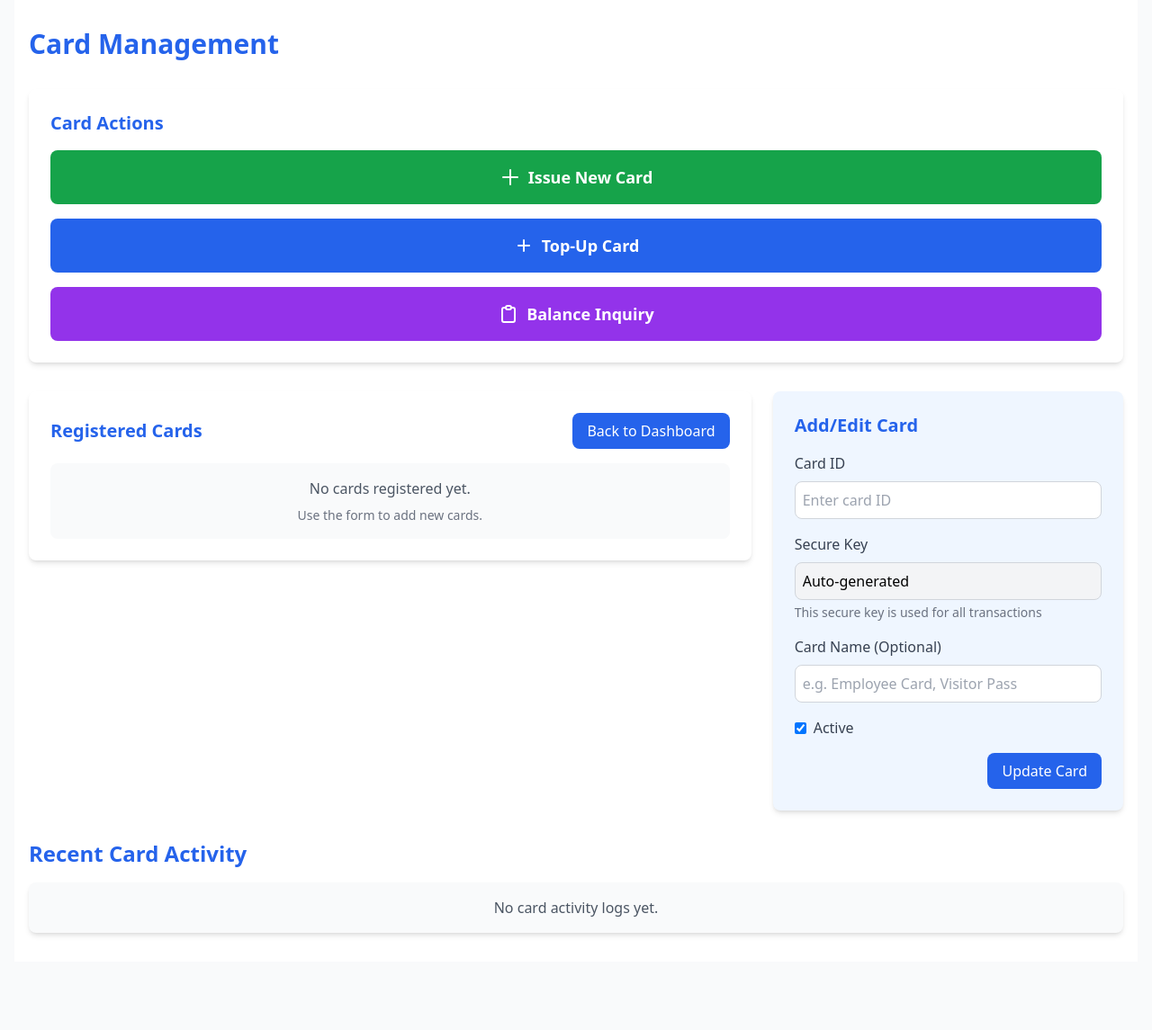
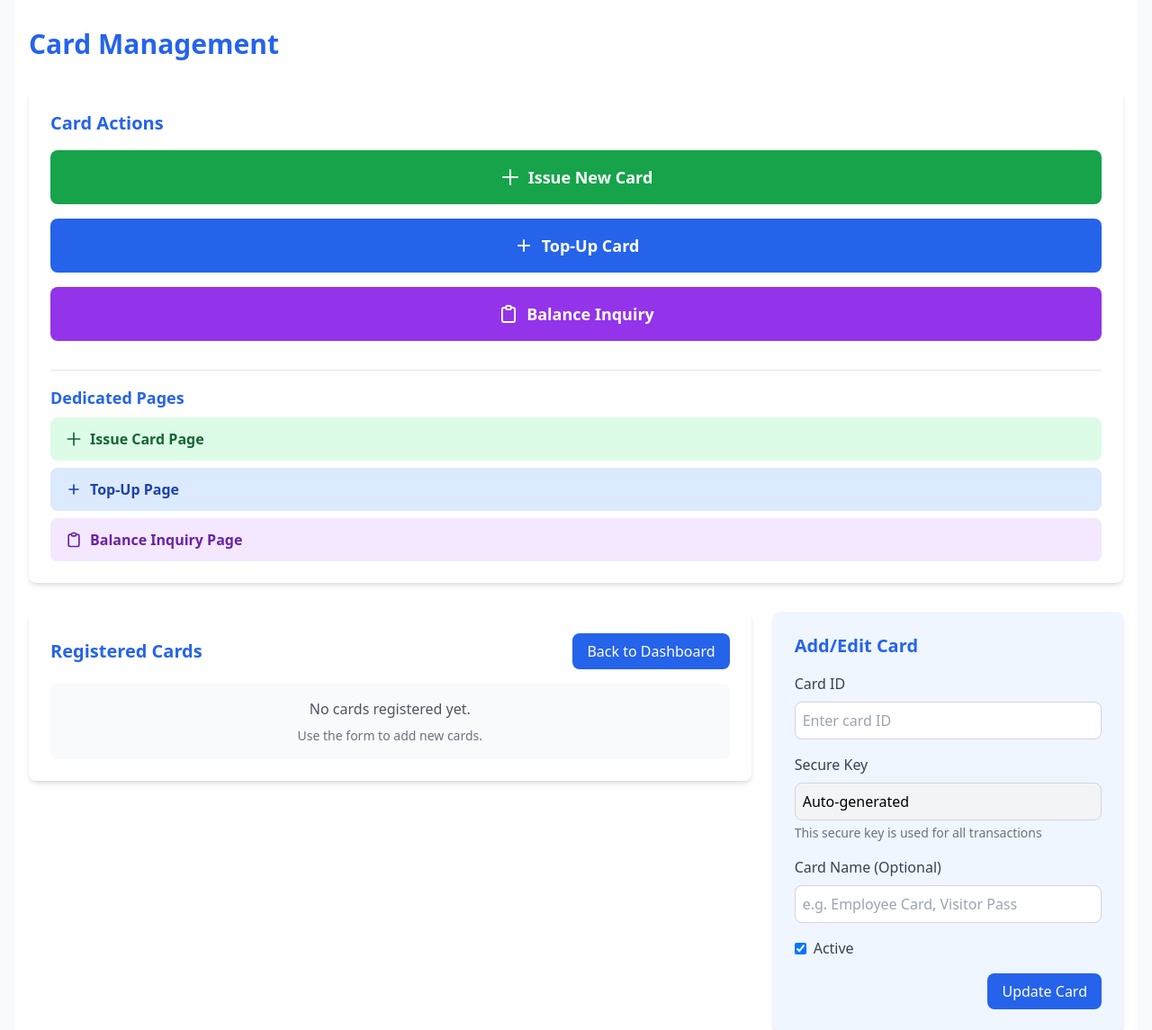
Before and after one commit to prabhavjain2004/business, a Django app: page /management/cards/ in a window 1280 px wide. Shown: the part 117-1262 px from the top of the page at 90% size. Run offline with Django 5.2, Linux system fonts and the light colour scheme; the visitor is signed in with stand-in values (Sample User, id 1); data that the repository does not hold is empty; some libraries are stand-ins or nearby versions.

Commit message:
link added to carad managemnet

```diff
--- a/core/templates/core/card_management.html
+++ b/core/templates/core/card_management.html
@@ -12,6 +12,7 @@
             <div class="bg-white p-6 rounded-lg shadow-md">
                 <h2 class="text-xl font-semibold text-blue-600 mb-4">Card Actions</h2>
                 <div class="grid grid-cols-1 gap-4">
+                    <!-- Modal Buttons -->
                     <button id="issue-card-btn" class="bg-green-600 text-white py-4 px-6 rounded-lg text-lg font-semibold hover:bg-green-700 transition-colors duration-200 flex items-center justify-center">
                         <svg xmlns="http://www.w3.org/2000/svg" class="h-6 w-6 mr-2" fill="none" viewBox="0 0 24 24" stroke="currentColor">
                             <path stroke-linecap="round" stroke-linejoin="round" stroke-width="2" d="M12 4v16m8-8H4" />
@@ -32,6 +33,33 @@
                         </svg>
                         Balance Inquiry
                     </button>
+
+                    <!-- Dedicated Page Links -->
+                    <div class="mt-4 pt-4 border-t border-gray-200">
+                        <h3 class="text-lg font-semibold text-blue-600 mb-2">Dedicated Pages</h3>
+                        <div class="grid grid-cols-1 gap-2">
+                            <a href="{% url 'issue_card' %}" class="bg-green-100 text-green-800 py-3 px-4 rounded-lg text-center font-semibold hover:bg-green-200 transition-colors duration-200 flex items-center">
+                                <svg xmlns="http://www.w3.org/2000/svg" class="h-5 w-5 mr-2" fill="none" viewBox="0 0 24 24" stroke="currentColor">
+                                    <path stroke-linecap="round" stroke-linejoin="round" stroke-width="2" d="M12 4v16m8-8H4" />
+                                </svg>
+                                Issue Card Page
+                            </a>
+
+                            <a href="{% url 'top_up' %}" class="bg-blue-100 text-blue-800 py-3 px-4 rounded-lg text-center font-semibold hover:bg-blue-200 transition-colors duration-200 flex items-center">
+                                <svg xmlns="http://www.w3.org/2000/svg" class="h-5 w-5 mr-2" fill="none" viewBox="0 0 24 24" stroke="currentColor">
+                                    <path stroke-linecap="round" stroke-linejoin="round" stroke-width="2" d="M12 6v6m0 0v6m0-6h6m-6 0H6" />
+                                </svg>
+                                Top-Up Page
+                            </a>
+
+                            <a href="{% url 'balance_inquiry' %}" class="bg-purple-100 text-purple-800 py-3 px-4 rounded-lg text-center font-semibold hover:bg-purple-200 transition-colors duration-200 flex items-center">
+                                <svg xmlns="http://www.w3.org/2000/svg" class="h-5 w-5 mr-2" fill="none" viewBox="0 0 24 24" stroke="currentColor">
+                                    <path stroke-linecap="round" stroke-linejoin="round" stroke-width="2" d="M9 5H7a2 2 0 00-2 2v12a2 2 0 002 2h10a2 2 0 002-2V7a2 2 0 00-2-2h-2M9 5a2 2 0 002 2h2a2 2 0 002-2M9 5a2 2 0 012-2h2a2 2 0 012 2" />
+                                </svg>
+                                Balance Inquiry Page
+                            </a>
+                        </div>
+                    </div>
                 </div>
             </div>
         </div>
```
